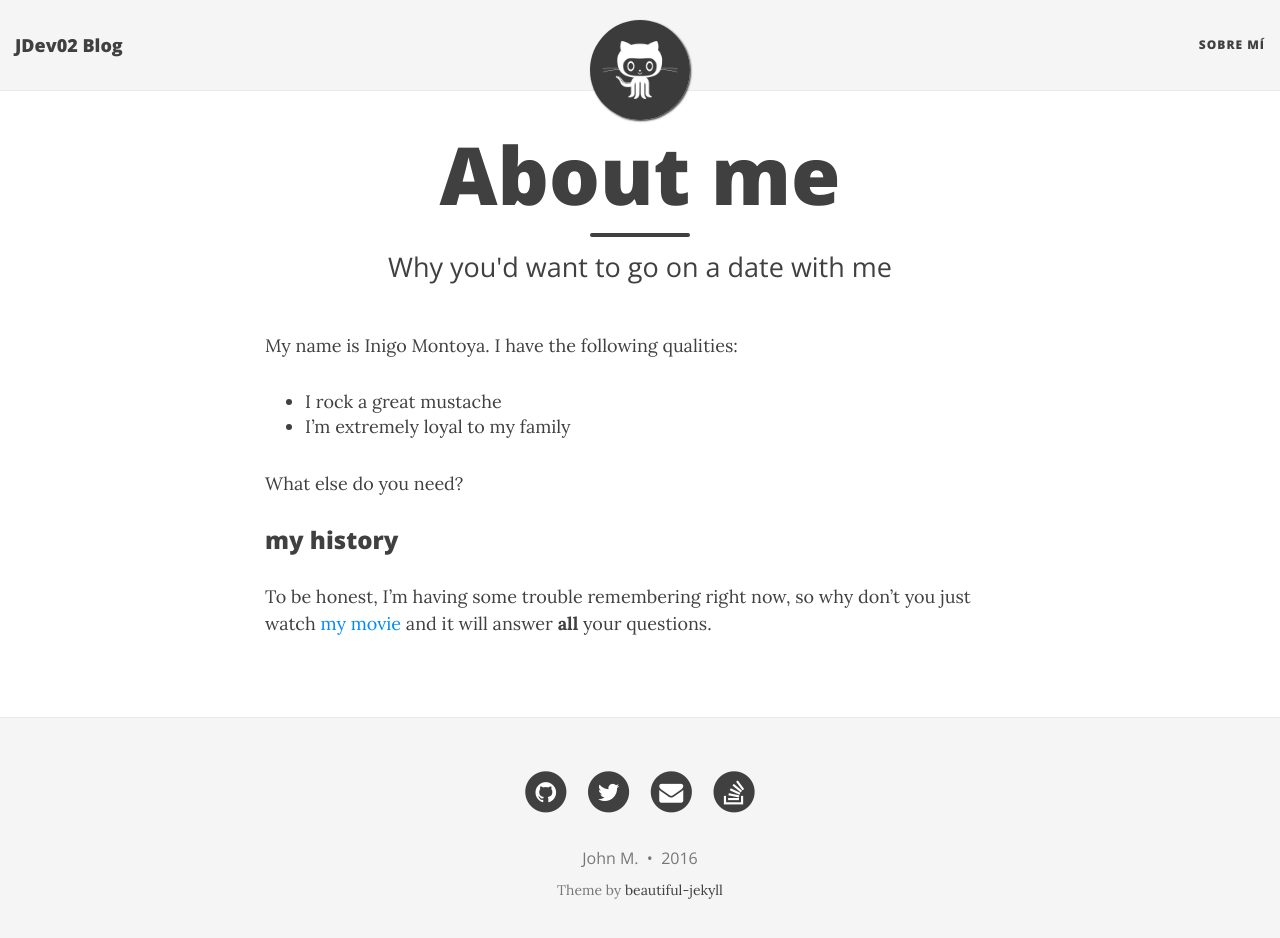
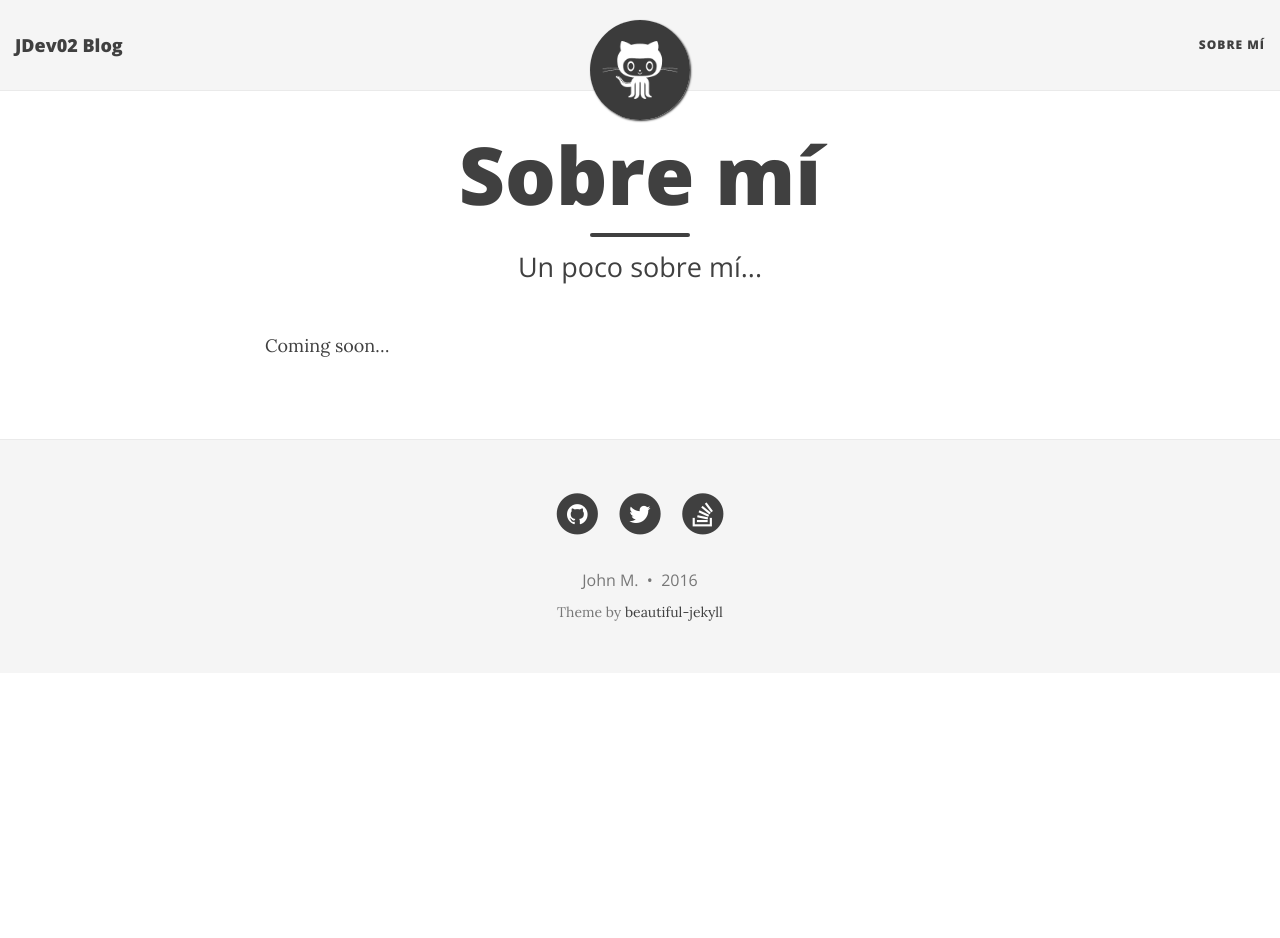
Before and after one commit to JDev02/JDev02.github.io, a Jekyll site: the page built from aboutme.md, in a window 1280 px wide and 951 px high. Shown: the top 938 px of the window. Built offline with Jekyll 4.4.1, drawn with Linux system fonts in a browser that asks for light colours; nearby versions of some CDN libraries.

Commit message:
sobre m´´i...

```diff
--- a/_config.yml
+++ b/_config.yml
@@ -37,14 +37,14 @@ author:
   name: John M.
   email: "john02dev@gmail.com"
   github: JDev02    # eg. daattali
-  twitter: J02Dev   # eg. daattali
+  twitter: Dev02J   # eg. daattali
   stackoverflow: 2713888/johntrack  # eg. "3943160/daattali"
 
 # Select which links to show in the footer
 footer-links-active:
   rss: false
   facebook: false
-  email: true
+  email: false
   twitter: true
   google-plus: false
   github: true
--- a/aboutme.md
+++ b/aboutme.md
@@ -1,16 +1,7 @@
 ---
 layout: page
-title: About me
-subtitle: Why you'd want to go on a date with me
+title: Sobre mí
+subtitle: Un poco sobre mí...
 ---
 
-My name is Inigo Montoya. I have the following qualities:
-
-- I rock a great mustache
-- I'm extremely loyal to my family
-
-What else do you need?
-
-### my history
-
-To be honest, I'm having some trouble remembering right now, so why don't you just watch [my movie](http://en.wikipedia.org/wiki/The_Princess_Bride_%28film%29) and it will answer **all** your questions.
+Coming soon...
```
Also changed, not shown: aboutme - Copy.md (added, +16 -0 lines).
